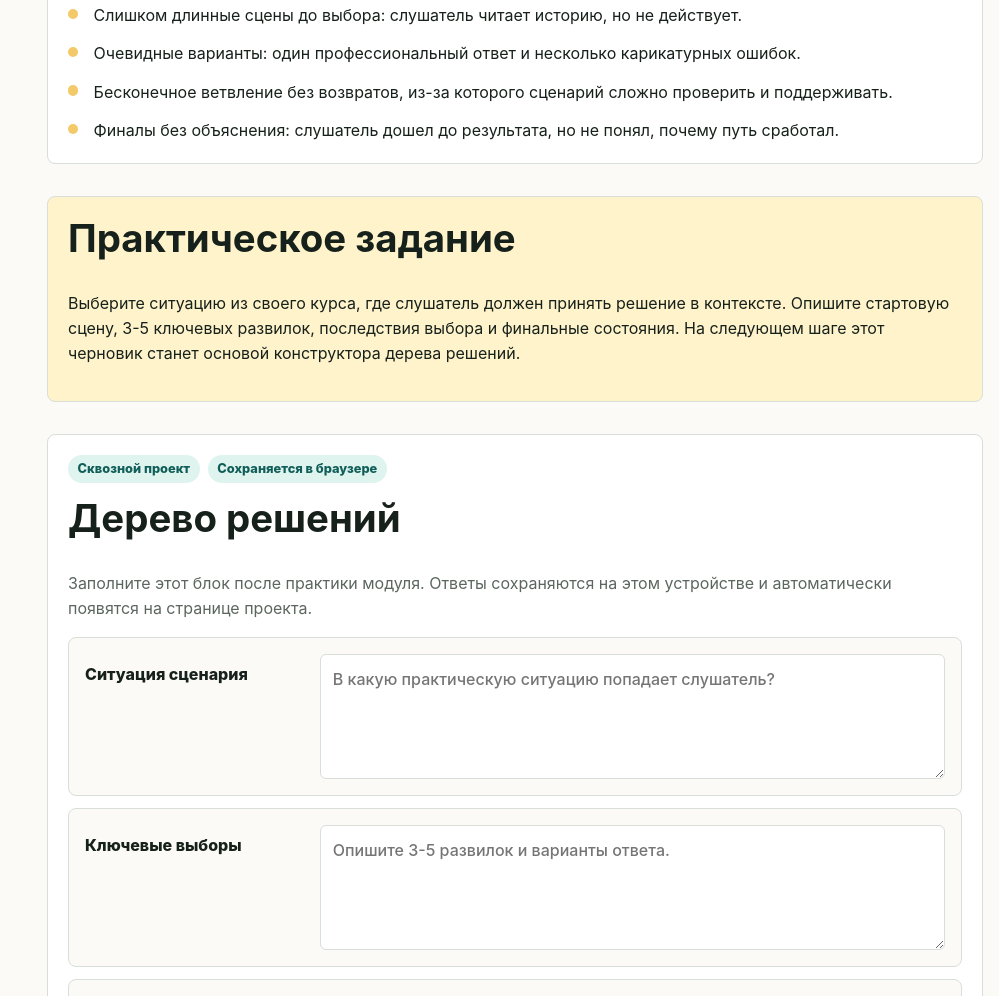
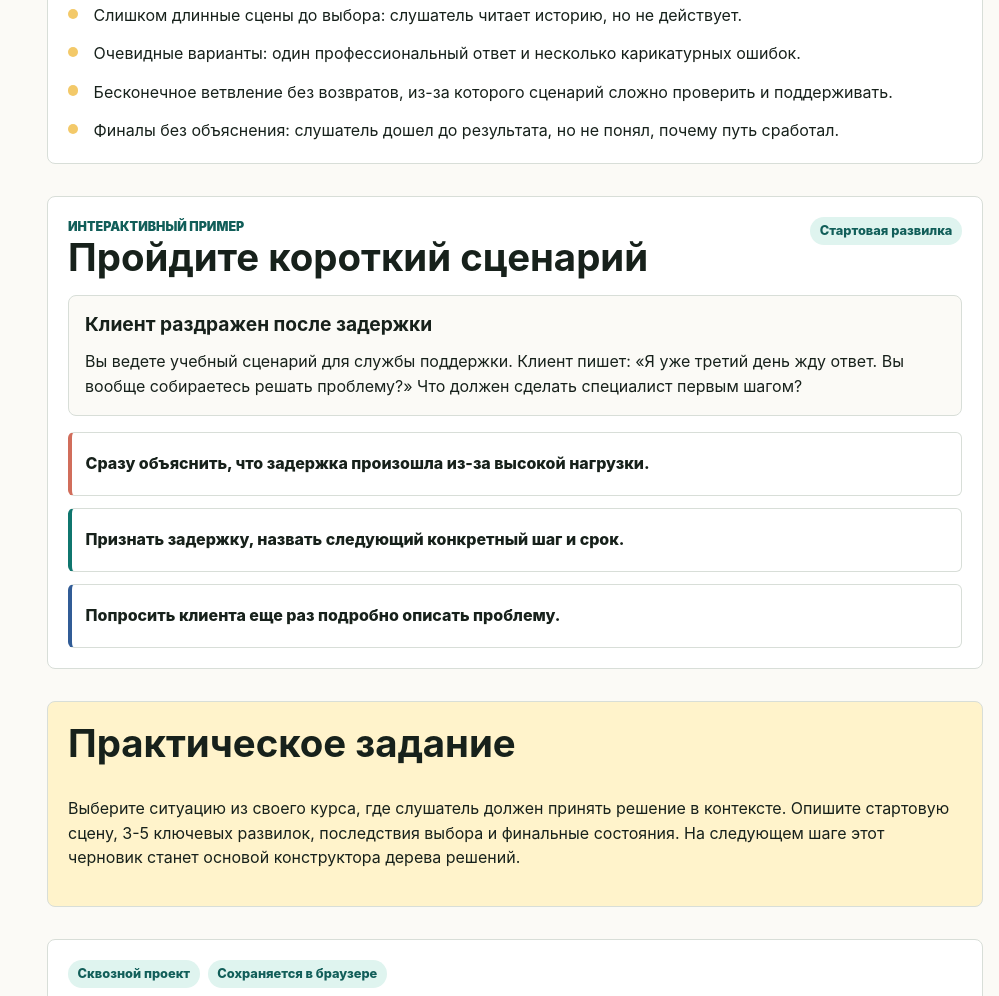
Before and after one commit to DmitryKotlyakov/modern-learning, a website with bundled scripts: page pages/module-4/index.html in a window 1280 px wide. Shown: the part 3298-4294 px from the top of the page, without its empty margins (281-1280 px from the left). Built offline with nearby package versions, Linux system fonts and the light colour scheme.

Commit message:
Add module 4 branching scenario

```diff
--- a/pages/module-4/index.html
+++ b/pages/module-4/index.html
@@ -130,6 +130,22 @@
                 </ul>
             </article>
 
+            <article class="lesson-card branching-scenario" data-branching-scenario>
+                <div class="branching-scenario__top">
+                    <div>
+                        <p class="eyebrow">Интерактивный пример</p>
+                        <h2>Пройдите короткий сценарий</h2>
+                    </div>
+                    <span class="tag" data-scenario-progress>Стартовая развилка</span>
+                </div>
+                <div class="branching-scenario__screen">
+                    <h3 data-scenario-title></h3>
+                    <p data-scenario-text></p>
+                    <p class="branching-scenario__feedback" data-scenario-feedback hidden></p>
+                </div>
+                <div class="branching-scenario__choices" data-scenario-choices aria-label="Варианты выбора в сценарии"></div>
+            </article>
+
             <article class="callout">
                 <h2>Практическое задание</h2>
                 <p>Выберите ситуацию из своего курса, где слушатель должен принять решение в контексте. Опишите стартовую сцену, 3-5 ключевых развилок, последствия выбора и финальные состояния. На следующем шаге этот черновик станет основой конструктора дерева решений.</p>
--- /dev/null
+++ b/scripts/branching-scenario.js
@@ -0,0 +1,111 @@
+const scenarioData = {
+    start: "start",
+    nodes: {
+        start: {
+            title: "Клиент раздражен после задержки",
+            text: "Вы ведете учебный сценарий для службы поддержки. Клиент пишет: «Я уже третий день жду ответ. Вы вообще собираетесь решать проблему?» Что должен сделать специалист первым шагом?",
+            choices: [
+                {
+                    text: "Сразу объяснить, что задержка произошла из-за высокой нагрузки.",
+                    next: "excuse",
+                    tone: "risk"
+                },
+                {
+                    text: "Признать задержку, назвать следующий конкретный шаг и срок.",
+                    next: "clear-step",
+                    tone: "good"
+                },
+                {
+                    text: "Попросить клиента еще раз подробно описать проблему.",
+                    next: "repeat",
+                    tone: "partial"
+                }
+            ]
+        },
+        excuse: {
+            title: "Последствие выбора",
+            text: "Клиент видит объяснение, но не видит решения. Раздражение растет: причина задержки важна, но она не заменяет понятный следующий шаг.",
+            feedback: "Это рискованная ветка. В сценарии такой выбор полезен как типичная ошибка: он правдоподобен, но не решает задачу клиента.",
+            choices: [
+                {
+                    text: "Вернуться к развилке и выбрать действие, которое продвигает ситуацию.",
+                    next: "start",
+                    tone: "partial"
+                }
+            ]
+        },
+        repeat: {
+            title: "Последствие выбора",
+            text: "Клиент может дать детали, но если он уже описывал проблему раньше, просьба повторить все сначала выглядит как потеря контекста.",
+            feedback: "Это частично рабочий вариант. Он может помочь при нехватке данных, но в стартовой сцене лучше сначала признать задержку и обозначить конкретное действие.",
+            choices: [
+                {
+                    text: "Уточнить только недостающую деталь и назвать следующий шаг.",
+                    next: "clear-step",
+                    tone: "good"
+                },
+                {
+                    text: "Вернуться к началу и проверить другой путь.",
+                    next: "start",
+                    tone: "partial"
+                }
+            ]
+        },
+        "clear-step": {
+            title: "Удачная ветка",
+            text: "Клиент получает сигнал, что ситуацию увидели и взяли в работу: «Понимаю, что ожидание затянулось. Сейчас проверю статус заявки и вернусь с ответом до 16:00».",
+            feedback: "Это сильный выбор: он признает проблему, снижает неопределенность и дает проверяемое обещание. В учебном сценарии такой финал закрепляет принцип: последствие должно показывать, почему решение работает.",
+            outcome: "success",
+            choices: [
+                {
+                    text: "Пройти сценарий заново",
+                    next: "start",
+                    tone: "good"
+                }
+            ]
+        }
+    }
+};
+
+function renderScenario(scenario, nodeId) {
+    const node = scenarioData.nodes[nodeId] || scenarioData.nodes[scenarioData.start];
+    const title = scenario.querySelector("[data-scenario-title]");
+    const text = scenario.querySelector("[data-scenario-text]");
+    const feedback = scenario.querySelector("[data-scenario-feedback]");
+    const choices = scenario.querySelector("[data-scenario-choices]");
+    const progress = scenario.querySelector("[data-scenario-progress]");
+
+    scenario.dataset.currentNode = nodeId;
+    scenario.classList.toggle("is-complete", node.outcome === "success");
+
+    title.textContent = node.title;
+    text.textContent = node.text;
+    feedback.textContent = node.feedback || "";
+    feedback.hidden = !node.feedback;
+    feedback.classList.toggle("is-success", node.outcome === "success");
+    progress.textContent = node.outcome === "success" ? "Финал" : nodeId === scenarioData.start ? "Стартовая развилка" : "Последствие выбора";
+
+    choices.innerHTML = node.choices.map((choice) => `
+        <button class="scenario-choice scenario-choice--${choice.tone}" type="button" data-next-node="${choice.next}">
+            ${choice.text}
+        </button>
+    `).join("");
+}
+
+function initScenario(scenario) {
+    if (scenario.dataset.scenarioInitialized === "true") return;
+    scenario.dataset.scenarioInitialized = "true";
+
+    scenario.addEventListener("click", (event) => {
+        const choice = event.target.closest("[data-next-node]");
+        if (!choice) return;
+
+        renderScenario(scenario, choice.dataset.nextNode);
+    });
+
+    renderScenario(scenario, scenarioData.start);
+}
+
+export function initBranchingScenarios() {
+    document.querySelectorAll("[data-branching-scenario]").forEach(initScenario);
+}
--- a/scripts/main.js
+++ b/scripts/main.js
@@ -4,6 +4,7 @@ import { initProjectWorkspace } from "./project-work.js";
 import { initQuizExamples } from "./quiz-examples.js";
 import { initSiteProgress } from "./site-progress.js";
 import { initSortingTasks } from "./sorting-task.js";
+import { initBranchingScenarios } from "./branching-scenario.js";
 
 initNavigation();
 renderModuleGrid();
@@ -13,3 +14,4 @@ renderChecklist();
 initProjectWorkspace();
 initQuizExamples();
 initSortingTasks();
+initBranchingScenarios();
--- a/styles/components.css
+++ b/styles/components.css
@@ -529,6 +529,88 @@
     cursor: pointer;
 }
 
+.branching-scenario {
+    display: grid;
+    gap: 1rem;
+}
+
+.branching-scenario__top {
+    display: flex;
+    flex-wrap: wrap;
+    gap: 1rem;
+    align-items: start;
+    justify-content: space-between;
+}
+
+.branching-scenario__top h2,
+.branching-scenario__top p,
+.branching-scenario__screen h3,
+.branching-scenario__screen p {
+    margin: 0;
+}
+
+.branching-scenario__screen {
+    display: grid;
+    gap: 0.85rem;
+    border: 1px solid var(--color-line);
+    border-radius: var(--radius-sm);
+    padding: 1rem;
+    background: #fbfaf6;
+}
+
+.branching-scenario__screen h3 {
+    font-size: 1.2rem;
+}
+
+.branching-scenario__feedback {
+    border-left: 4px solid var(--color-blue);
+    padding-left: 0.85rem;
+    color: var(--color-muted);
+    font-weight: 700;
+}
+
+.branching-scenario__feedback.is-success {
+    border-left-color: var(--color-accent);
+    color: var(--color-accent-dark);
+}
+
+.branching-scenario__choices {
+    display: grid;
+    gap: 0.75rem;
+}
+
+.scenario-choice {
+    min-height: 4rem;
+    border: 1px solid var(--color-line);
+    border-radius: var(--radius-xs);
+    padding: 0.85rem;
+    color: var(--color-ink);
+    background: #fff;
+    font: inherit;
+    font-weight: 800;
+    text-align: left;
+    cursor: pointer;
+}
+
+.scenario-choice:hover,
+.scenario-choice:focus-visible {
+    border-color: var(--color-blue);
+    box-shadow: inset 0 0 0 2px var(--color-blue);
+    outline: 0;
+}
+
+.scenario-choice--good {
+    border-left: 4px solid var(--color-accent);
+}
+
+.scenario-choice--partial {
+    border-left: 4px solid var(--color-blue);
+}
+
+.scenario-choice--risk {
+    border-left: 4px solid #d16d5b;
+}
+
 .callout {
     background: var(--color-warm-soft);
 }
```
